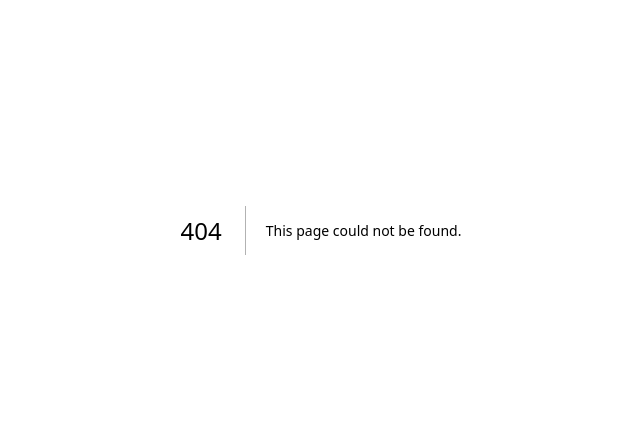
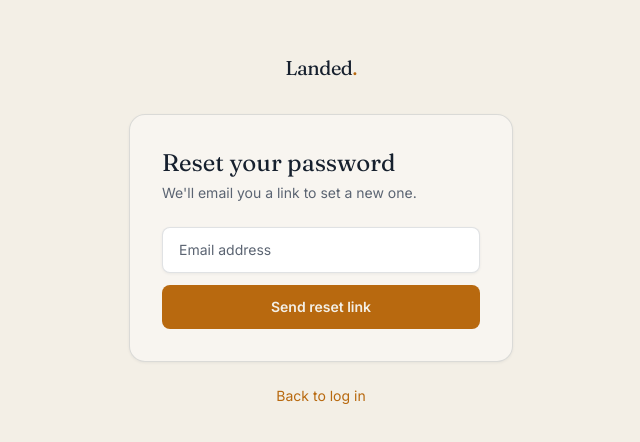
Before and after one commit to Mbilal-1050/landed, a Next.js app: page /forgot-password in a window 1280 px wide. Before the commit this address had no page. Shown: the part 170-612 px from the top of the page, without its empty margins (319-959 px from the left). Built offline with nearby package versions, Linux system fonts and the light colour scheme; no server answers.

Commit message:
Add complete forgot/reset password flow; fix sidebar highlighting bug where Resumes stayed highlighted on Templates page

```diff
--- /dev/null
+++ b/src/app/forgot-password/page.tsx
@@ -0,0 +1,22 @@
+import Link from "next/link";
+import ForgotPasswordForm from "@/components/ForgotPasswordForm";
+
+export default function ForgotPasswordPage() {
+  return (
+    <div className="flex min-h-screen flex-col items-center justify-center bg-ink px-6">
+      <Link href="/" className="mb-8 font-display text-xl tracking-tight text-fog">
+        Landed<span className="text-amber">.</span>
+      </Link>
+      <div className="w-full max-w-sm rounded-2xl border border-line bg-surface/40 p-8">
+        <h1 className="mb-1 font-display text-2xl text-fog">Reset your password</h1>
+        <p className="mb-6 text-sm text-fog-dim">We&apos;ll email you a link to set a new one.</p>
+        <ForgotPasswordForm />
+      </div>
+      <p className="mt-6 text-sm text-fog-dim">
+        <Link href="/login" className="text-amber hover:underline">
+          Back to log in
+        </Link>
+      </p>
+    </div>
+  );
+}
--- /dev/null
+++ b/src/app/reset-password/page.tsx
@@ -0,0 +1,17 @@
+import Link from "next/link";
+import ResetPasswordForm from "@/components/ResetPasswordForm";
+
+export default function ResetPasswordPage() {
+  return (
+    <div className="flex min-h-screen flex-col items-center justify-center bg-ink px-6">
+      <Link href="/" className="mb-8 font-display text-xl tracking-tight text-fog">
+        Landed<span className="text-amber">.</span>
+      </Link>
+      <div className="w-full max-w-sm rounded-2xl border border-line bg-surface/40 p-8">
+        <h1 className="mb-1 font-display text-2xl text-fog">Set a new password</h1>
+        <p className="mb-6 text-sm text-fog-dim">Choose a new password for your account.</p>
+        <ResetPasswordForm />
+      </div>
+    </div>
+  );
+}
--- a/src/components/AuthForm.tsx
+++ b/src/components/AuthForm.tsx
@@ -1,6 +1,7 @@
 "use client";
 
 import { useState, useEffect } from "react";
+import Link from "next/link";
 import { createClient } from "@/lib/supabase/client";
 
 export default function AuthForm({ mode }: { mode: "login" | "signup" }) {
@@ -125,6 +126,14 @@
           className="w-full rounded-lg border border-line bg-surface px-4 py-3 text-sm outline-none placeholder:text-fog-dim focus:border-amber/60"
         />
 
+        {mode === "login" && (
+          <div className="text-right">
+            <Link href="/forgot-password" className="text-xs text-fog-dim hover:text-amber">
+              Forgot password?
+            </Link>
+          </div>
+        )}
+
         {error && <p className="text-sm text-coral">{error}</p>}
         {notice && <p className="text-sm text-teal">{notice}</p>}
 
--- a/src/components/DashboardSidebar.tsx
+++ b/src/components/DashboardSidebar.tsx
@@ -39,9 +39,16 @@
       </Link>
 
       <nav className="flex flex-1 flex-col gap-1">
-        {links.map((l) => {
-          const active =
-            l.href === "/dashboard" ? pathname === "/dashboard" : pathname?.startsWith(l.href);
+        {(() => {
+          const matching = links.filter(
+            (l) => pathname === l.href || pathname?.startsWith(l.href + "/")
+          );
+          const mostSpecific = matching.reduce(
+            (a, b) => (b.href.length > a.href.length ? b : a),
+            links[0]
+          );
+          return links.map((l) => {
+            const active = l.href === mostSpecific.href && matching.length > 0;
             return (
               <Link
                 key={l.href}
@@ -55,7 +62,8 @@
                 {l.label}
               </Link>
             );
-        })}
+          });
+        })()}
       </nav>
 
       <button
--- /dev/null
+++ b/src/components/ForgotPasswordForm.tsx
@@ -0,0 +1,58 @@
+"use client";
+
+import { useState } from "react";
+import { createClient } from "@/lib/supabase/client";
+
+export default function ForgotPasswordForm() {
+  const supabase = createClient();
+  const [email, setEmail] = useState("");
+  const [status, setStatus] = useState<"idle" | "loading" | "sent" | "error">("idle");
+  const [error, setError] = useState<string | null>(null);
+
+  async function handleSubmit(e: React.FormEvent) {
+    e.preventDefault();
+    setStatus("loading");
+    setError(null);
+
+    const siteUrl = process.env.NEXT_PUBLIC_SITE_URL || window.location.origin;
+    const { error } = await supabase.auth.resetPasswordForEmail(email, {
+      redirectTo: `${siteUrl}/reset-password`,
+    });
+
+    if (error) {
+      setError(error.message);
+      setStatus("error");
+      return;
+    }
+    setStatus("sent");
+  }
+
+  if (status === "sent") {
+    return (
+      <p className="text-sm text-teal">
+        If an account exists for that email, a reset link is on its way. Check your inbox (and spam folder).
+      </p>
+    );
+  }
+
+  return (
+    <form onSubmit={handleSubmit} className="space-y-3">
+      <input
+        type="email"
+        required
+        placeholder="Email address"
+        value={email}
+        onChange={(e) => setEmail(e.target.value)}
+        className="w-full rounded-lg border border-line bg-surface px-4 py-3 text-sm outline-none placeholder:text-fog-dim focus:border-amber/60"
+      />
+      {error && <p className="text-sm text-coral">{error}</p>}
+      <button
+        type="submit"
+        disabled={status === "loading"}
+        className="w-full rounded-lg bg-amber px-4 py-3 text-sm font-semibold text-ink transition hover:bg-amber-soft disabled:opacity-60 cursor-pointer"
+      >
+        {status === "loading" ? "Sending…" : "Send reset link"}
+      </button>
+    </form>
+  );
+}
--- /dev/null
+++ b/src/components/ResetPasswordForm.tsx
@@ -0,0 +1,89 @@
+"use client";
+
+import { useState, useEffect } from "react";
+import { useRouter } from "next/navigation";
+import { createClient } from "@/lib/supabase/client";
+
+export default function ResetPasswordForm() {
+  const router = useRouter();
+  const supabase = createClient();
+  const [ready, setReady] = useState(false);
+  const [checking, setChecking] = useState(true);
+  const [password, setPassword] = useState("");
+  const [status, setStatus] = useState<"idle" | "loading" | "done" | "error">("idle");
+  const [error, setError] = useState<string | null>(null);
+
+  useEffect(() => {
+    async function establishSession() {
+      const code = new URLSearchParams(window.location.search).get("code");
+      if (code) {
+        const { error } = await supabase.auth.exchangeCodeForSession(code);
+        if (!error) {
+          setReady(true);
+          setChecking(false);
+          return;
+        }
+      }
+      // Fallback: some Supabase configs deliver the recovery session directly
+      const {
+        data: { session },
+      } = await supabase.auth.getSession();
+      setReady(Boolean(session));
+      setChecking(false);
+    }
+    establishSession();
+  }, [supabase]);
+
+  async function handleSubmit(e: React.FormEvent) {
+    e.preventDefault();
+    setStatus("loading");
+    setError(null);
+
+    const { error } = await supabase.auth.updateUser({ password });
+    if (error) {
+      setError(error.message);
+      setStatus("error");
+      return;
+    }
+    setStatus("done");
+    setTimeout(() => router.push("/login"), 2000);
+  }
+
+  if (checking) {
+    return <p className="text-sm text-fog-dim">Verifying your reset link…</p>;
+  }
+
+  if (!ready) {
+    return (
+      <p className="text-sm text-coral">
+        This reset link is invalid or has expired. Please request a new one from the forgot password page.
+      </p>
+    );
+  }
+
+  if (status === "done") {
+    return <p className="text-sm text-teal">Password updated — redirecting you to log in…</p>;
+  }
+
+  return (
+    <form onSubmit={handleSubmit} className="space-y-3">
+      <input
+        type="password"
+        required
+        minLength={6}
+        placeholder="New password"
+        value={password}
+        onChange={(e) => setPassword(e.target.value)}
+        className="w-full rounded-lg border border-line bg-surface px-4 py-3 text-sm outline-none placeholder:text-fog-dim focus:border-amber/60"
+      />
+      {error && <p className="text-sm text-coral">{error}</p>}
+      <button
+        type="submit"
+        disabled={status === "loading"}
+        className="w-full rounded-lg bg-amber px-4 py-3 text-sm font-semibold text-ink transition hover:bg-amber-soft disabled:opacity-60 cursor-pointer"
+      >
+        {status === "loading" ? "Updating…" : "Update password"}
+      </button>
+    </form>
+  );
+}
```
Lines whose indentation alone changed are shown as unchanged.
